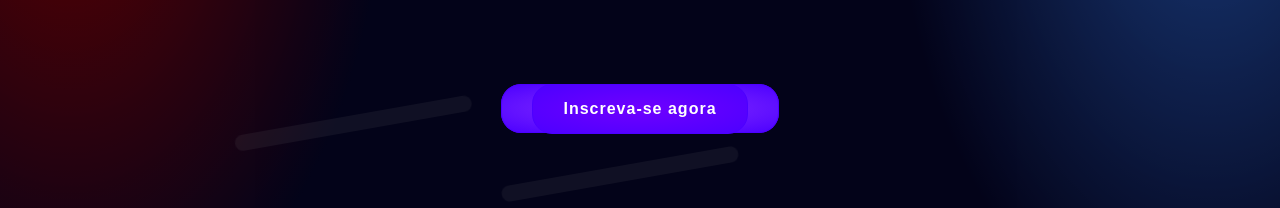
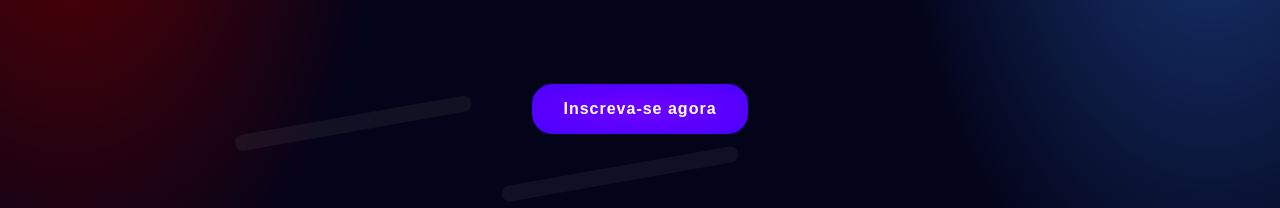
Before and after one commit to MiguelIlekSantos/LAN-Party-root, a plain HTML site: page index.html in a window 1280 px wide. Shown: the part 556-764 px from the top of the page. Drawn offline with nearby package versions, Linux system fonts and the light colour scheme.

Commit message:
Update style.css

```diff
--- a/assets/style.css
+++ b/assets/style.css
@@ -375,7 +375,7 @@ footer{
     flex-direction: column;
     margin: 0px;
 }
-main .submit-btn, a{
+main .submit-btn, main a{
     padding: 15px 30px;
     border-radius: 20px;
     font-size: 1rem;
@@ -394,10 +394,10 @@ main a{
 .submit-btn:disabled{
     opacity: 0.2;
 }
-main .submit-btn:hover, a{
+main .submit-btn:hover, main a{
     background-image: radial-gradient(#8d35ff, #4c00ff);
 }
-main .submit-btn:active, a{
+main .submit-btn:active, main a{
     transform: scale(0.9);
 }
 
```
